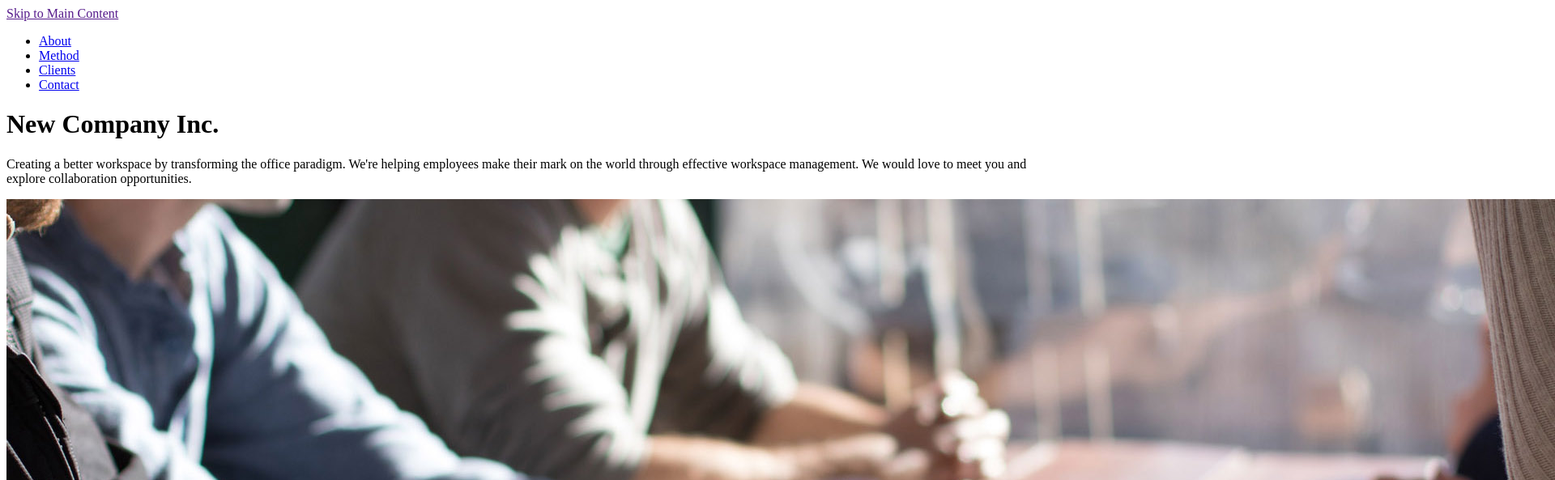
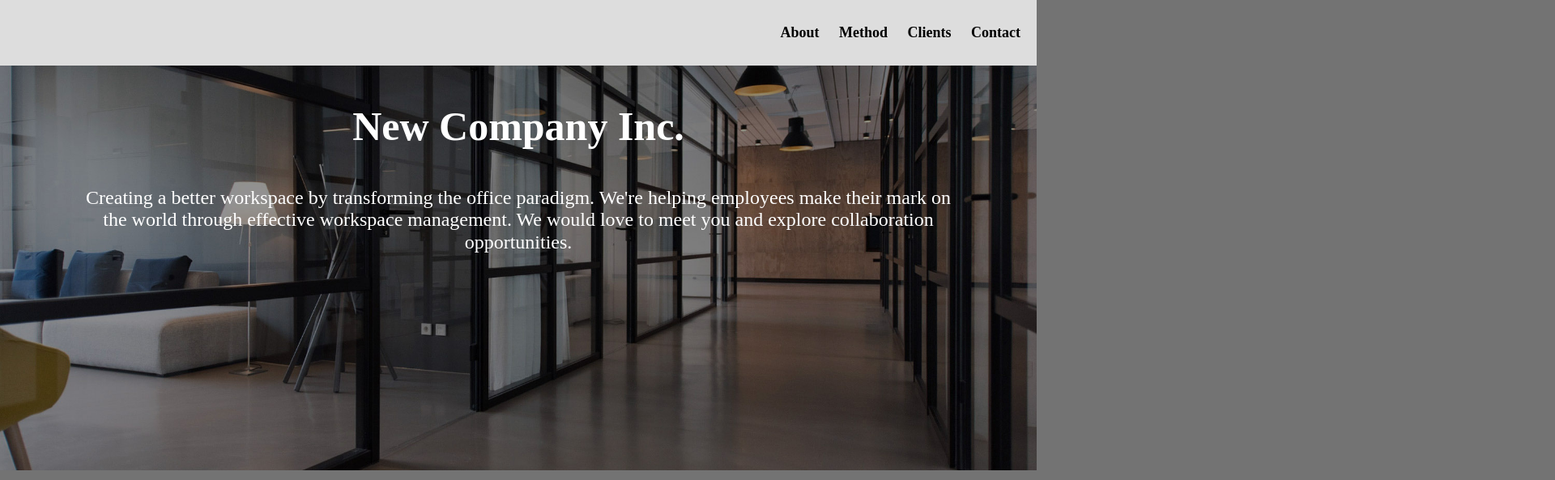
Before and after one commit to annahou17/si339_deliverable_10, a plain HTML site: page index.html in a window 1280 px wide. Shown: the top 593 px of the page at 81% size, 1920 px wide, since content can reach past the window. Drawn offline with Linux system fonts and the light colour scheme.

Commit message:
Add files via upload

```diff
--- a/css/style.css
+++ b/css/style.css
@@ -1,74 +1,244 @@
-<!DOCTYPE html>
-<html lang="en">
-  <head>
-    <meta charset="utf-8">
-    <meta name="viewport" content="width=device-width, initial-scale=1.0">
-    <link rel="icon" type="image/png" href="images/logo-drk.png">
-    <link rel="stylesheet" type="text/css" href="css/reset.css">
-    <link rel="stylesheet" type="text/css" href="css/style.css">
+html{
+  scroll-behavior: smooth;
+}
 
-    <title>Newer Company Inc.</title>
-  </head>
-  <body>
-    <div class="skip"><a href="">Skip to Main Content</a></div>
-    <header>
-      <nav>
-          <ul>
-            <li><a href="#about">About</a></li>
-            <li><a href="#method">Method</a></li>
-            <li><a href="#clients">Clients</a></li>
-            <li><a href="#contact">Contact</a></li>
-          </ul>
-        </nav>
-    </header>
-    <main class="container" id = "main">
-      <div class = "overview">
-        <h1>New Company Inc.</h1>
-        <p>Creating a better workspace by transforming the office paradigm. We're helping employees make their mark on the world through effective workspace management.  We would love to meet you and explore collaboration opportunities.</p>
-      </div>
+body{
+  background-color: #737373;
+  font-size: 18px;
+  line-height: 1.15;
+  margin: 0;
+  padding: 0;
+}
+
+
+.overview{
+  background-attachment: fixed; /* Parallax effect */
+  background-position: center;  /* Parallax effect */
+  background-repeat: no-repeat; /* Parallax effect */
+  background-size: cover;       /* Parallax effect */
+  color: white;
+  height: 400px;                /* Parallax effect */
+}
+
+
+.overview p{
+  color: white;
+  font-size: 24px;
+  padding: 0 100px;
+  text-align: center;
+}
+
+h1{
+  font-size: 50px;
+  line-height: 1;
+  padding: 50px 0;
+  text-align: center;
+}
+
+h2{
+  font-size: 32px;
+  line-height: 1.5;
+}
+
+nav li{
+  display:inline;
+  padding-right:20px;
+
+}
+
+nav a{
+  color: black;
+  font-weight: bold;
+  text-decoration: none;
+}
+
+
+.skip a{
+  background: white;
+  left: 0;
+  padding: 6px;
+  -webkit-transition: top 1s ease-out;
+  transition: top 1s ease-out;
+  z-index: 1;
+  position: absolute;
+  left: 0px;
+  top: -500px;
+}
+
+
+nav{
+  background-color: #ddd;
+  padding: 25px 0;
+  text-align: left;
+}
+
+footer{
+  background-color: black;
+  color: white;
+  padding-top: 30px;
+  text-align: center;
+}
+
+
+.text-block{
+  background-color: rgba(255, 255, 255, .8);
+  border: 10px solid black;
+  padding: 30px;
+}
+
+
+@media screen and (prefers-reduced-motion: reduce){
+  html{
+      scroll-behavior: auto; /* Removes scroll animation */
+  }
+
+  .skip a{
+    -webkit-transition: none; /* sets to default setting */
+    transition: none;        /* sets to default setting */
+  }
+
+  /*Turn off parallax*/
+  header{
+    background-attachment: initial;
+  }
+}
 
 
 
-      <div class="about-image" id="about">
-        <img src="images/about.jpg" alt="">
-      </div>
+/*Your Code Here*/
+/* PLEASE DO NOT REMOVE MY COMMENTS.  THEY HELP US HELP YOU DEBUG. */
 
-      <div class="about text-block">
-        <h2>About</h2>
-        <p>Interdum et malesuada fames ac ante ipsum primis in faucibus. Nullam pulvinar euismod dolor, eu aliquam nibh efficitur vel. Phasellus sit amet velit congue, finibus nibh eu, ultricies magna. Donec eu ultrices eros. Donec sit amet metus nisi. Nulla tincidunt justo non risus aliquam, sit amet lacinia lacus commodo. Aliquam ultricies ante sed semper porta. Integer eros tortor, convallis eu ultricies malesuada, fringilla sed libero. Aenean molestie rhoncus leo eu imperdiet. Mauris eget molestie massa. Maecenas auctor sapien a arcu laoreet, et consectetur odio scelerisque. Praesent ac turpis sed neque porttitor finibus faucibus quis tortor. Morbi tempus turpis lacus, nec laoreet tellus rhoncus quis. Aliquam vitae dolor urna. In pellentesque ullamcorper turpis, commodo cursus mauris condimentum eget.</p>
-      </div>
+/* Step 1: Write selector/rule property to add an underline when
+links in the navigation are in the hover or focus state.*/
+nav a:focus{
+  text-decoration: underline;
+}
 
-      <div class="method-image" id="method">
-        <img src="images/method.jpg" alt="">
-      </div>
+nav a:hover {
+  text-decoration: underline;
+}
 
-      <div class="method text-block">
-        <h2>Method</h2>
-        <p>Praesent eu lorem sed eros pellentesque tincidunt. Duis nec dapibus dui. Curabitur cursus dapibus lectus, at molestie ipsum hendrerit eget. Aliquam magna ipsum, gravida et ligula id, tincidunt facilisis arcu. In blandit, magna a pretium mollis, mauris odio cursus eros, tempor rutrum diam est non enim. Nunc porttitor imperdiet placerat. Mauris aliquam, purus nec viverra placerat, ipsum est sollicitudin ipsum, vel lacinia justo justo rutrum libero.</p>
-        <p>Praesent eu lorem sed eros pellentesque tincidunt. Duis nec dapibus dui. Curabitur cursus dapibus lectus, at molestie ipsum hendrerit eget. Aliquam magna ipsum, gravida et ligula id, tincidunt facilisis arcu. In blandit, magna a pretium mollis, mauris odio cursus eros, tempor rutrum diam est non enim. Nunc porttitor imperdiet placerat. Mauris aliquam, purus nec viverra placerat, ipsum est sollicitudin ipsum, vel lacinia justo justo rutrum libero.</p>
-      </div>
+/* Step 2a: Write selector/rule property to position the default position for the skip class element*/
 
-      <div class="clients-image" id="clients">
-        <img src="images/clients.jpg" alt="">
-      </div>
 
-      <div class="clients text-block">
-        <h2>Clients</h2>
-        <p>Nullam accumsan efficitur accumsan. Nunc arcu ante, iaculis nec leo vel, iaculis cursus odio. Vestibulum at elit eu nisi finibus placerat ac a lorem. Donec congue iaculis quam, non tempor ipsum accumsan et. Duis risus tellus, maximus sit amet varius pulvinar, faucibus in orci. Morbi ac placerat lectus. Sed leo augue, fringilla eu viverra auctor, dapibus vitae odio. Quisque non porttitor sem, vitae dictum tortor. Maecenas interdum sollicitudin mattis. Pellentesque accumsan elit eget placerat finibus. Phasellus eget elit quis est mattis porta non non metus. Pellentesque lacus dui, tempor ac elit at, convallis ultricies velit. Fusce viverra dui dui, vitae feugiat erat ornare sit amet. Maecenas diam ligula, venenatis id dignissim et, convallis non tellus. Aenean vehicula laoreet vehicula.</p>
-      </div>
+/* Step 2b: Write selector/rule property to position the skip class element when it is in focus*/
+.skip a:focus {
+  top: 20px;
+}
 
-      <div class="contact-image" id="contact">
-        <img src="images/contact.jpg" alt ="">
-      </div>
+/* Step 3: Write selector/rule property to style all elements when in focus*/
+* :focus {
+  border: 2px solid;
 
-      <div class="contact text-block">
-        <h2>Contact</h2>
-        <p>Etiam dolor ex, vehicula nec augue in, lobortis volutpat turpis. Pellentesque vel vestibulum metus. Nam luctus porta sapien a malesuada. Nunc porttitor imperdiet placerat. Mauris aliquam, purus nec viverra placerat, ipsum est sollicitudin ipsum, vel lacinia justo justo rutrum libero.</p>
-      </div>
-  </main>
-    <footer>
-      <p>University of Michigan School of Information <br>
-        &copy; Colleen van Lent, Drew Asselin - Web Design 2019-2020</p>
-    </footer>
-  </body>
-</html>
+}
+
+/* Step 4: Write selector/rule property to style the container */
+.container {
+  display: grid;
+  grid-template-columns: 1fr 5fr 1fr;
+  grid-gap: 15px;
+
+}
+img {
+  width: 100%
+}
+
+/* Step 5: Write selector/rule property to add the background image to the
+first div in the grid  and place it in the grid. */
+.overview {
+  grid-column: 1/ -1;
+  min-height: 500px;
+  background-image: url(../images/header.jpg);
+}
+
+/* Steps 6 and 7: Write the selector/rule properties to add place the next elements in the next
+ four rows in the grid. */
+.about-image, .method-image, .clients-image, .contact-image {
+  grid-column: 1 / -1;
+  max-height: 600px;
+  overflow: hidden;
+  grid-row-start: 2/5;
+}
+
+/*This will be a lot of rules.... but be strategic and combine seletors*/
+/* row 2 */
+.about, .about-image {
+  grid-row: 2;
+}
+.about {
+  grid-column-start: 2;
+
+}
+.about-image {
+  grid-column-start: 1/3;
+
+}
+
+/* row 3 */
+.method, .method-image {
+  grid-row: 3;
+}
+.method {
+  grid-column-start: 2;
+}
+.method-image {
+  grid-column-start: 1/3
+}
+
+/* row 4 */
+.clients, .clients-image {
+  grid-row: 4;
+}
+.clients {
+  grid-column-start: 2;
+}
+.clients-image {
+  grid-column-start: 1/3;
+}
+
+/* row 5 */
+.contact, .contact-image {
+  grid-row: 5;
+}
+.contact {
+  grid-column-start: 2;
+}
+.contact-image {
+  grid-column-start: 1/3;
+}
+
+
+ /* Step 8: Write the selector/rule property to style the .text-block class. */
+.text-block {
+  align-self: center;
+  max-height: 250px;
+  overflow: scroll;
+}
+
+/* Add your media query here */
+@media only screen and (min-width: 800px) {
+
+  /* Step 9: Write the selector/rule property to style the nav element */
+
+  nav {
+    text-align: right;
+    padding: 30px 0;
+  }
+
+  /* Step 10: Write the selector/rule property to update the .container class */
+  .container {
+    display: grid;
+    grid-template-columns: 50px auto 500px auto 50px;
+  }
+
+  /* Steps 11 and 12: Update the grid-column property of the grid's children (where-needed)*/
+
+  .about, .clients, .method-image, .contact-image {
+    grid-column-start: 3;
+    grid-column-end: 5;
+  }
+  .method, .contact, .about-image, .clients-image {
+    grid-column-start: 2;
+    grid-column-end: 4;
+  }
+}
--- a/index.html
+++ b/index.html
@@ -4,7 +4,7 @@
     <meta charset="utf-8">
     <meta name="viewport" content="width=device-width, initial-scale=1.0">
     <link rel="icon" type="image/png" href="images/logo-drk.png">
-    <link rel="stylesheet" type="text/css" href="css/html5reset.css">
+    <link rel="stylesheet" type="text/css" href="css/reset.css">
     <link rel="stylesheet" type="text/css" href="css/style.css">
 
     <title>Newer Company Inc.</title>
```
